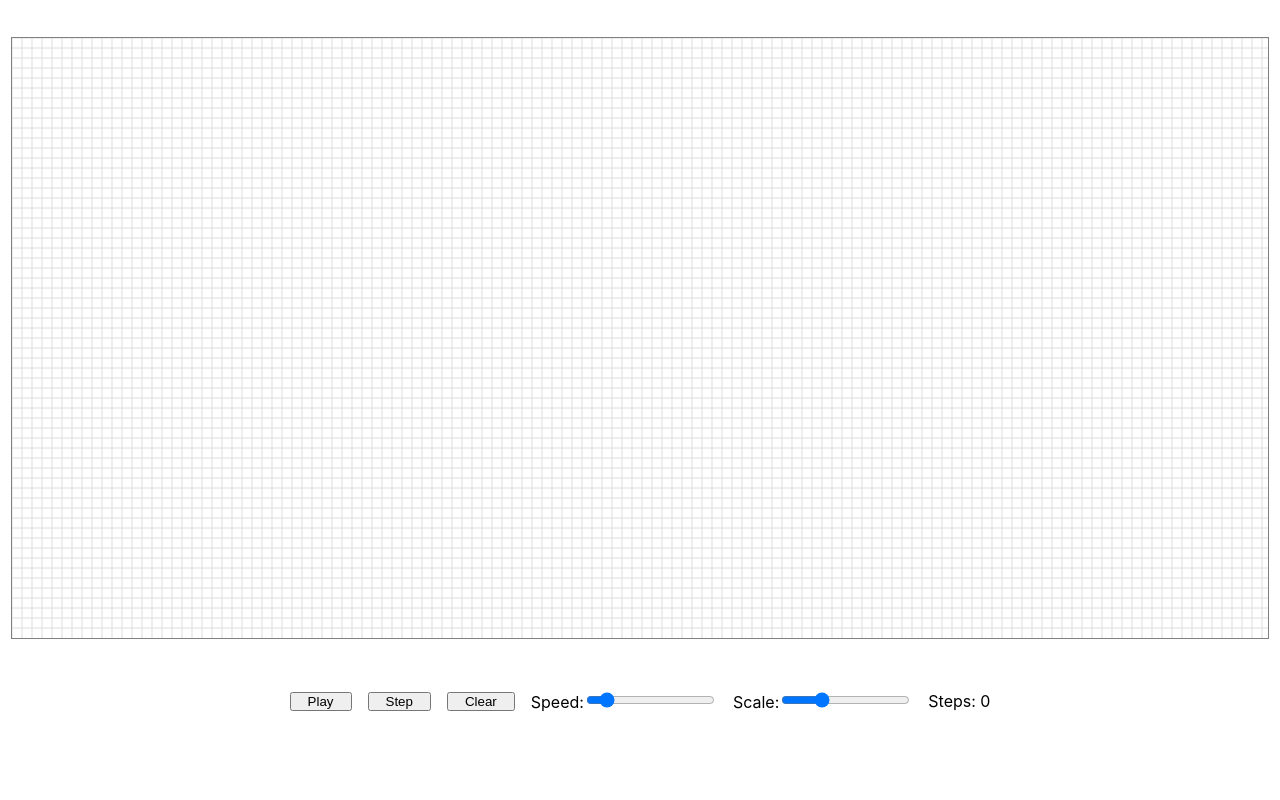
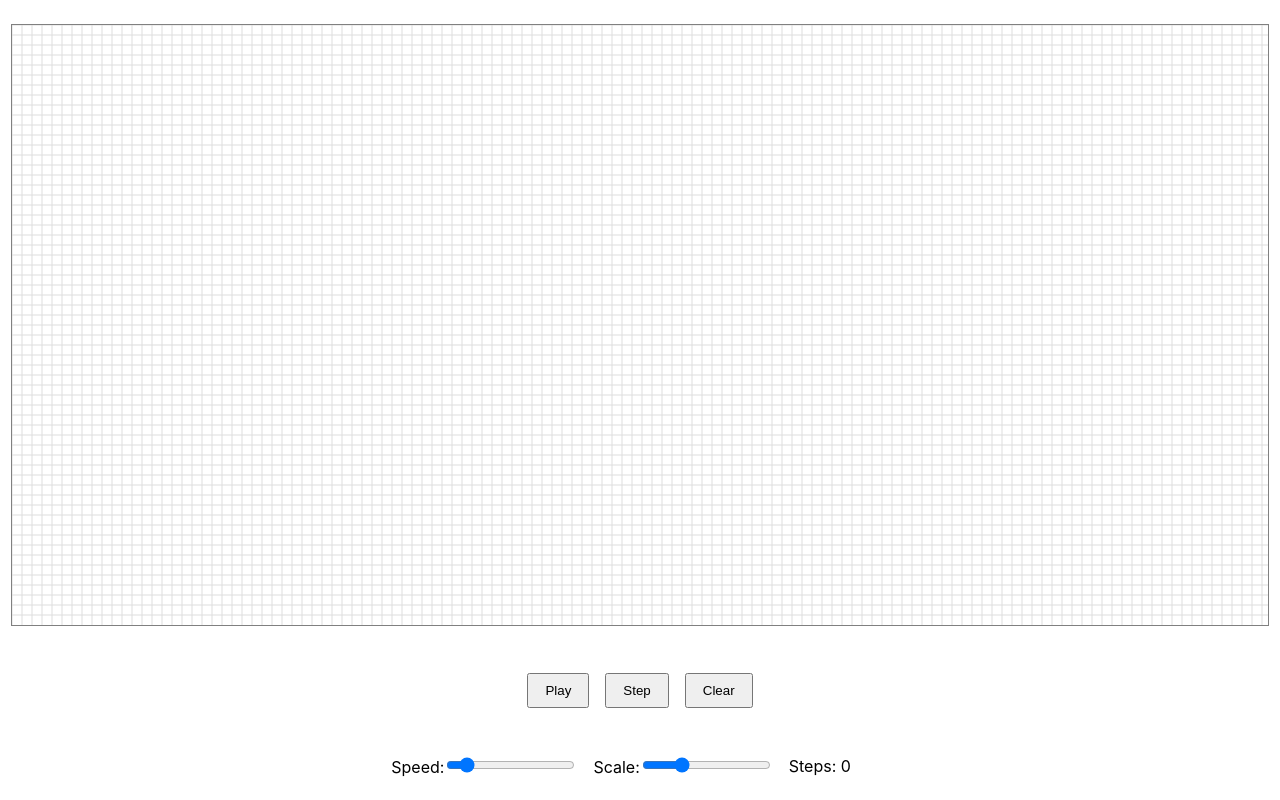
Before and after one commit to Plonq/gameoflife, a React (Create React App) app: page / in a window 1280 px wide. Built offline with nearby package versions, Linux system fonts and the light colour scheme.

Commit message:
meta, nicer layout

```diff
--- a/public/index.html
+++ b/public/index.html
@@ -7,7 +7,7 @@
     <meta name="theme-color" content="#000000" />
     <meta
       name="description"
-      content="Web site created using create-react-app"
+      content="Conway's Game of Life"
     />
     <link rel="apple-touch-icon" href="%PUBLIC_URL%/logo192.png" />
     <!--
@@ -24,7 +24,7 @@
       work correctly both with client-side routing and a non-root public URL.
       Learn how to configure a non-root public URL by running `npm run build`.
     -->
-    <title>React App</title>
+    <title>Conway's Game of Life - Plonq edition</title>
   </head>
   <body>
     <noscript>You need to enable JavaScript to run this app.</noscript>
--- a/src/GameOfLife.css
+++ b/src/GameOfLife.css
@@ -13,10 +13,13 @@
     flex-wrap: wrap;
     align-items: center;
     justify-content: center;
-    height: 50px;
     gap: 16px;
 }
 
 .controls > button {
-    padding: 0 16px;
+    padding: 8px 16px;
 }
+
+.step-counter {
+    min-width: 100px;
+}
--- a/src/GameOfLife.tsx
+++ b/src/GameOfLife.tsx
@@ -121,6 +121,7 @@ export const GameOfLife = () => {
       return;
     }
 
+    // Responsive resizing
     context.canvas.width = window.innerWidth - 24;
     context.canvas.height = window.innerHeight - 200;
 
@@ -341,6 +342,8 @@ export const GameOfLife = () => {
         >
           Clear
         </button>
+      </div>
+      <div className="controls">
         <label>
           Speed:
           <input
@@ -367,7 +370,7 @@ export const GameOfLife = () => {
             }}
           />
         </label>
-        <div>Steps: {steps}</div>
+        <div className="step-counter">Steps: {steps}</div>
       </div>
     </div>
   );
```
